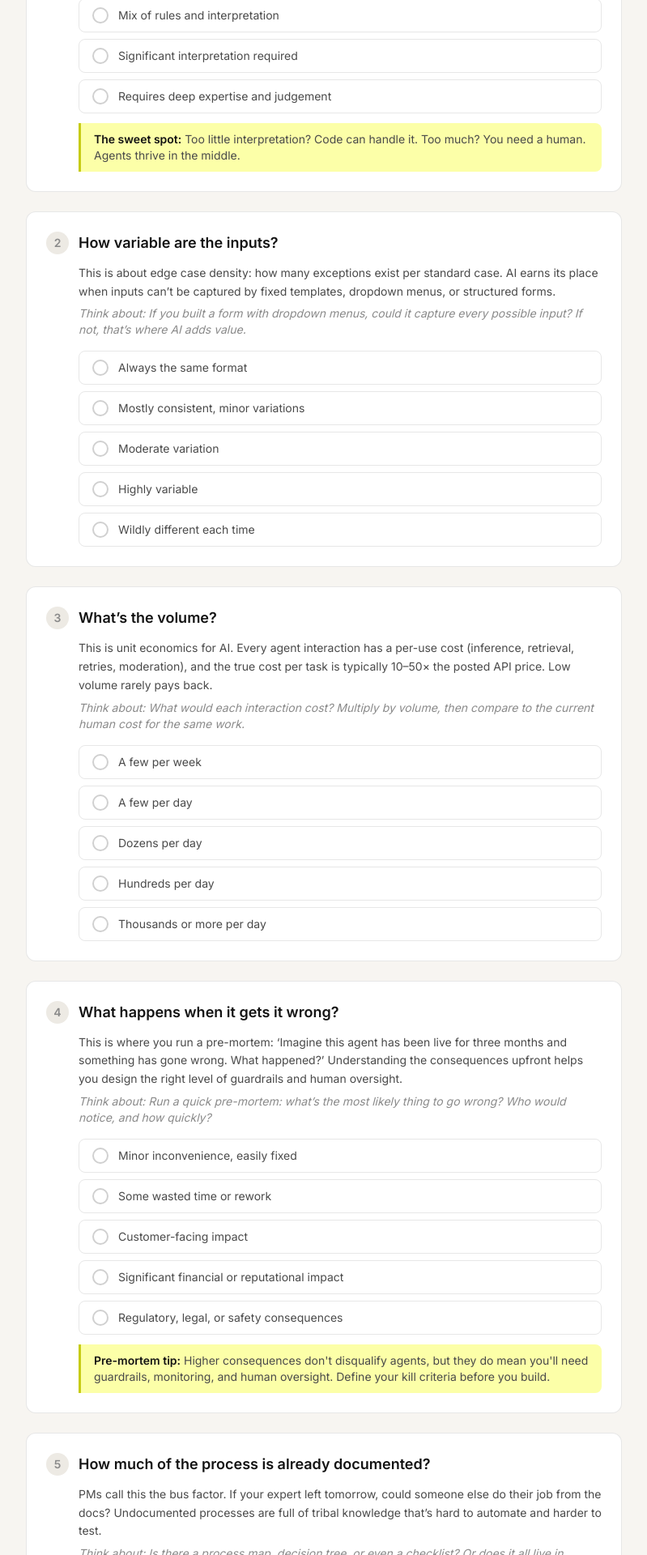
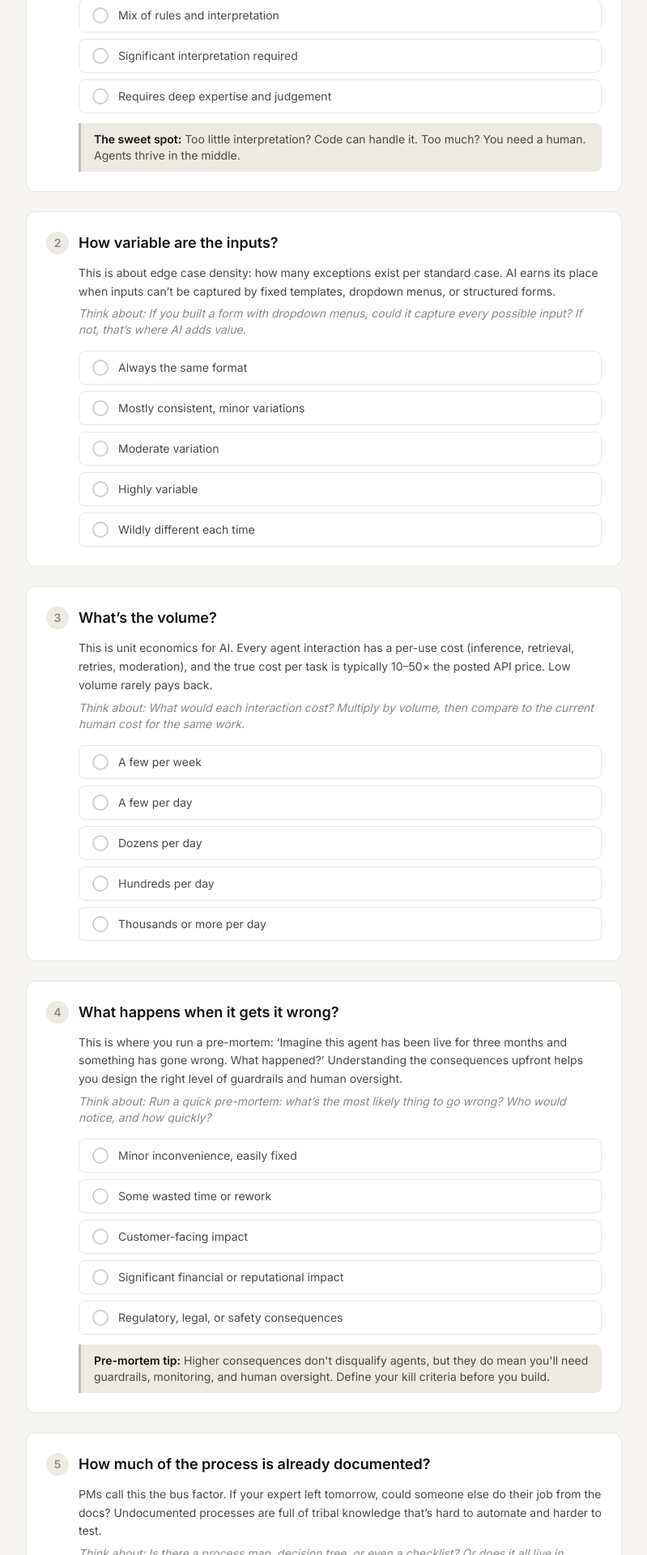
Before and after one commit to jasducky/should-this-be-an-agent, a Next.js app: page /q1 in a window 1280 px wide. Shown: the part 656-2576 px from the top of the page at 81% size, without its empty margins (240-1039 px from the left). Built offline with nearby package versions, Linux system fonts and the light colour scheme.

Commit message:
Change callout boxes from yellow to neutral stone
Reduces yellow overload on Q1 assessment page — hint boxes
(sweet spot, pre-mortem tip) now use cream-dark background
with subtle dark border instead of yellow-on-yellow.

Co-Authored-By: Claude Opus 4.6 (1M context) <noreply@anthropic.com>

```diff
--- a/src/app/q1/page.tsx
+++ b/src/app/q1/page.tsx
@@ -846,7 +846,7 @@ export default function AssessmentPage() {
 
                 {/* Bell curve hint for Q1 */}
                 {q.id === 1 && (
-                  <div className="ml-10 mt-3 px-4 py-2.5 bg-serpin-yellow-soft border-l-3 border-serpin-yellow-hover rounded-r-lg">
+                  <div className="ml-10 mt-3 px-4 py-2.5 bg-cream-dark border-l-3 border-ink/20 rounded-r-lg">
                     <p className="text-sm text-ink-light">
                       <span className="font-semibold text-ink">
                         The sweet spot:
@@ -859,7 +859,7 @@ export default function AssessmentPage() {
 
                 {/* Pre-mortem hint for Q4 */}
                 {q.id === 4 && (
-                  <div className="ml-10 mt-3 px-4 py-2.5 bg-serpin-yellow-soft border-l-3 border-serpin-yellow-hover rounded-r-lg">
+                  <div className="ml-10 mt-3 px-4 py-2.5 bg-cream-dark border-l-3 border-ink/20 rounded-r-lg">
                     <p className="text-sm text-ink-light">
                       <span className="font-semibold text-ink">
                         Pre-mortem tip:
```
